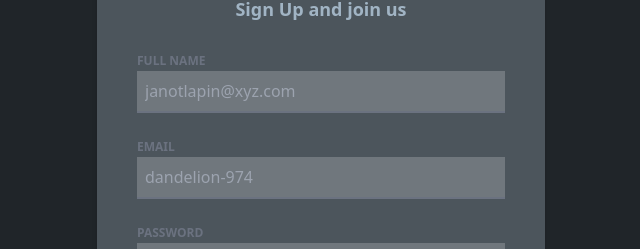
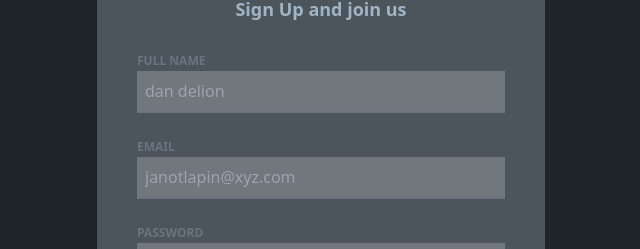
Before and after one commit to Raysson-ornelas/poker-list, a Next.js app: page /login in a window 1280 px wide. Shown: the part 298-547 px from the top of the page, without its empty margins (319-959 px from the left). Built offline with nearby package versions, Linux system fonts and the light colour scheme; no server answers.

Commit message:
enh: login implementation in new layout

```diff
--- a/packages/components/atoms/button/index.tsx
+++ b/packages/components/atoms/button/index.tsx
@@ -1,18 +1,22 @@
 import { ReactNode } from 'react';
 
 interface Props {
-  children?: ReactNode;
+  children: ReactNode;
   label: string;
+  onClick?: () => void;
 }
 
-export function Button({ label }: Props) {
+export function Button({ label, onClick }: Omit<Props, 'children'>) {
   return (
-    <button className='w-full flex justify-center mt-5 py-2 px-4 border border-transparent rounded-md shadow-sm text-sm text-white font-semibold uppercase tracking-widest bg-five hover:bg-five/70'>
+    <button
+      className='w-full flex justify-center mt-5 py-2 px-4 border border-transparent rounded-md shadow-sm text-sm text-white font-semibold uppercase tracking-widest bg-five hover:bg-five/70'
+      onClick={onClick}
+    >
       {label}
     </button>
   );
 }
 
-export function SocialButton({ children }: Props) {
-  return <button>{children}</button>;
+export function SocialButton({ children, onClick }: Omit<Props, 'label'>) {
+  return <button onClick={onClick}>{children}</button>;
 }
--- a/packages/components/molecules/login-body/index.tsx
+++ b/packages/components/molecules/login-body/index.tsx
@@ -8,8 +8,8 @@ export default function LoginBody() {
       <H2 className='text-four text-center' label='Sign Up and join us' />
 
       <div className='flex flex-col gap-y-1'>
-        <Input type='text' label='Full Name' placeholder='janotlapin@xyz.com' />
-        <Input type='Email' label='Email' placeholder='dandelion-974' />
+        <Input type='text' label='Full Name' placeholder='dan delion' />
+        <Input type='Email' label='Email' placeholder='janotlapin@xyz.com' />
 
         <Input type='password' label='password' placeholder='' />
         <Button label='Create Account' />
--- a/packages/components/molecules/login-header/index.tsx
+++ b/packages/components/molecules/login-header/index.tsx
@@ -1,3 +1,5 @@
+import { signIn } from 'next-auth/react';
+
 import Facebook from '../../atoms/icons/Facebook';
 import Github from '../../atoms/icons/Github';
 import Google from '../../atoms/icons/Google';
@@ -10,13 +12,13 @@ export default function LoginHeader() {
       <H2 className='text-four text-center' label='Sign In with ' />
 
       <div className='flex gap-4 justify-center'>
-        <SocialButton>
+        <SocialButton onClick={() => signIn('github')}>
           <Github />
         </SocialButton>
         <SocialButton>
           <Facebook />
         </SocialButton>
-        <SocialButton>
+        <SocialButton onClick={() => signIn('google')}>
           <Google />
         </SocialButton>
       </div>
--- a/packages/layout/Layout.tsx
+++ b/packages/layout/Layout.tsx
@@ -1,7 +1,7 @@
 import { ReactNode } from 'react';
 
-import Navbar from '../components/organisms/navbar/NavBar';
 import { Container } from '../components/atoms/container';
+import NavBar from '../components/organisms/navbar';
 
 interface Props {
   children: ReactNode;
@@ -12,7 +12,7 @@ function Layout(props: Props) {
 
   return (
     <>
-      <Navbar />
+      <NavBar />
       <Container>
         <div className='flex flex-col justify-center'>{children}</div>
       </Container>
--- a/pages/create.tsx
+++ b/pages/create.tsx
@@ -2,7 +2,7 @@ import { GetServerSideProps, NextPage } from 'next';
 import { getSession } from 'next-auth/react';
 import { useState } from 'react';
 
-import Layout from '../packages/components/Layout';
+import Layout from '../packages/layout/Layout';
 
 const Create: NextPage = () => {
   const [tournament, setTournament] = useState({
```
Also changed, not shown: packages/components/organisms/navbar/index.tsx (renamed from packages/components/organisms/navbar/NavBar.tsx, +2 -5 lines).
